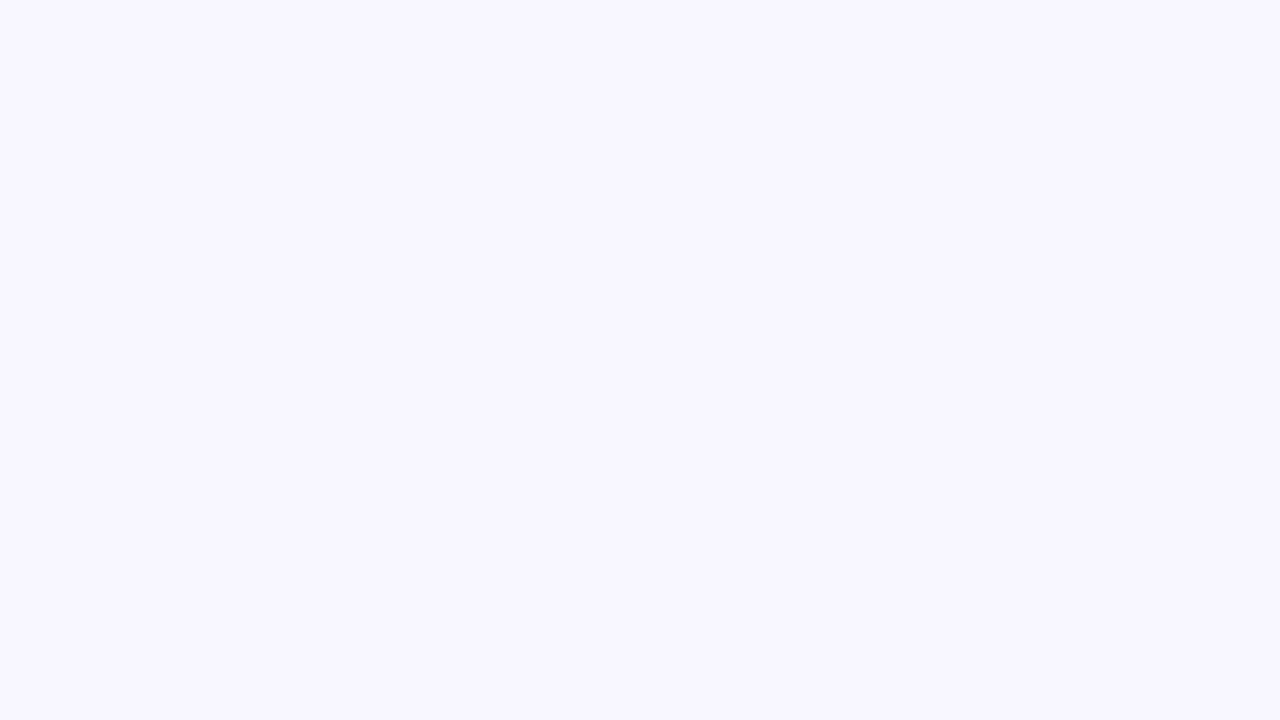
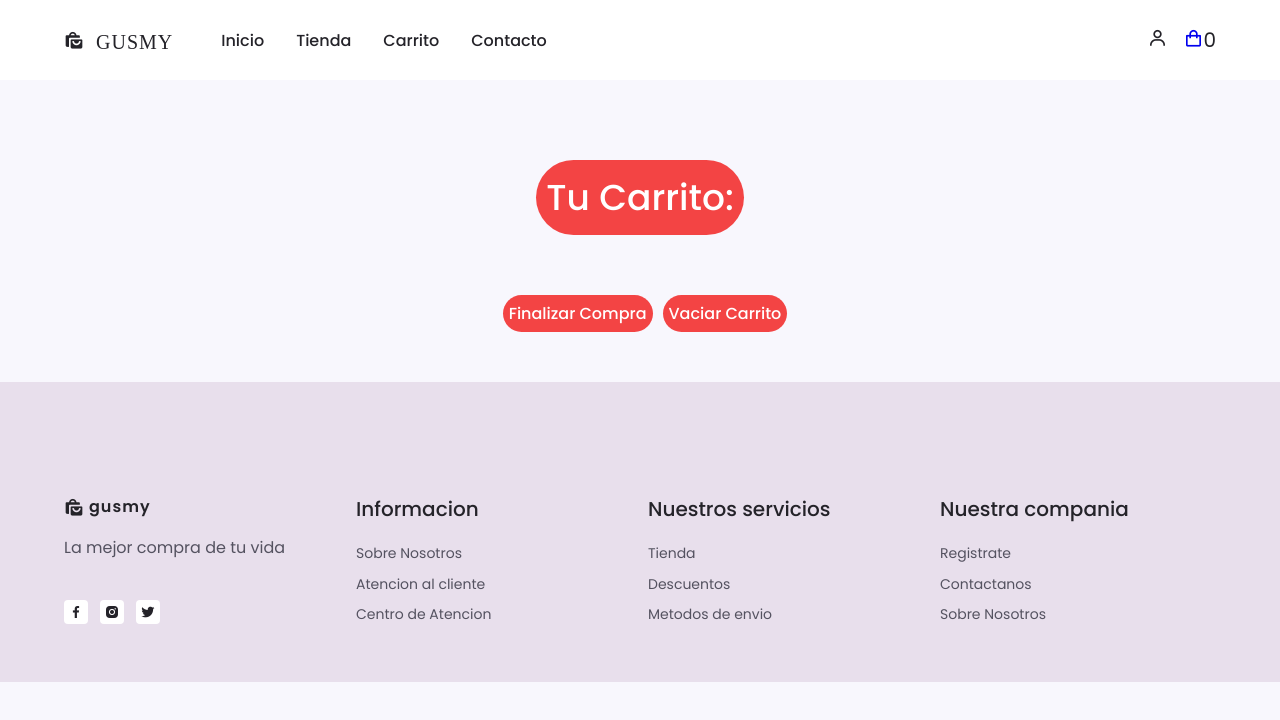
Before and after one commit to BrunoDC-dev/proyecto, a React (Create React App) app: page /cart in a window 1280 px wide. Before the commit this address had no page. Shown: the top 720 px of the page. Built offline with nearby package versions, Linux system fonts and the light colour scheme.

Commit message:
desafio cart context

```diff
--- a/package.json
+++ b/package.json
@@ -10,6 +10,7 @@
     "react-dom": "^18.2.0",
     "react-router-dom": "^6.3.0",
     "react-scripts": "5.0.1",
+    "sweetalert": "^2.1.2",
     "web-vitals": "^2.1.4"
   },
   "scripts": {
--- a/src/App.css
+++ b/src/App.css
@@ -206,7 +206,7 @@ input {
 
 .nav_btns {
     display: flex;
-    align-items: center;
+    align-items: baseline;
     column-gap: 1rem;
     margin-left: auto;
 }
@@ -216,6 +216,11 @@ input {
 .nav_shop {
     font-size: 1.25rem;
     cursor: pointer;
+}
+
+.nav_shop {
+    display: flex;
+    align-items: baseline;
 }
 
 .nav_list {
@@ -293,11 +298,29 @@ input {
     padding: 10px;
     margin: 5px;
     border-radius: 40px;
+    display: flex;
+    justify-content: flex-end;
+    flex-direction: column;
 }
 
 .product-details {
     display: flex;
-    justify-content: space-between;
+    align-items: baseline;
+}
+
+.times,
+.minus,
+.add {
+    font-size: 24px;
+}
+
+.itemprice {
+    margin-right: 8px;
+    font-size: 22px;
+}
+
+.itemprice span {
+    color: #151515;
 }
 
 .title_product {
@@ -329,8 +352,13 @@ input {
     color: #fdf9ff;
     width: 100px;
     height: 40px;
-    border-radius: 20px;
+    border-radius: 30px;
     transition: all 0.5s;
+    font-size: 15px;
+}
+
+.fix {
+    font-size: 14px;
 }
 
 .product_button:hover {
@@ -468,15 +496,135 @@ button.button_link {
 .itemcount {
     display: flex;
     align-items: center;
+    margin-bottom: 8px;
+    margin-top: 4px;
 }
 
 .itemcount p {
-    font-size: 20px;
+    font-size: 23px;
     margin-left: 5px;
     margin-right: 5px;
 }
 
 .count_box {
     display: flex;
+    align-items: baseline;
+}
+
+.itemcount_container {
+    display: flex;
+    flex-direction: column;
+}
+
+.button_container {
+    display: flex;
+}
+
+.cart_container {
+    display: flex;
+    align-items: center;
+    justify-content: center;
+    margin-bottom: 30px;
+}
+
+.cart_img_box {
+    background-color: var(--bg-black-50);
+    border-radius: 20px;
+    box-shadow: 2px 3px 1px #e8dfec;
+    margin-right: 20px;
+}
+
+.cart_img {
+    max-height: 100px;
+    max-width: 100px;
+}
+
+.cart_info_box {
+    background-color: var(--bg-black-50);
+    height: 100px;
+    max-width: fit-content;
+    border-radius: 10px;
+    display: flex;
+    flex-direction: column;
+    justify-content: space-around;
+    padding: 10px;
     align-items: center;
 }
+
+.cart_name_box {
+    display: flex;
+    align-items: baseline;
+}
+
+.cart_name_box h1 {
+    margin-right: 15px;
+    font-size: 23px;
+}
+
+.cart_name_box h2 {
+    font-size: 16px;
+}
+
+.cart_cantidad {
+    margin-right: 16px;
+    font-size: 18px;
+}
+
+.cart_title {
+    text-align: center;
+    font-size: 18px;
+    margin-top: 160px;
+    display: flex;
+    justify-content: center;
+    margin-bottom: 60px;
+}
+
+.cart_title h1 {
+    background-color: var(--first-color);
+    color: #fff;
+    border-radius: 40px;
+    padding: 10px;
+}
+
+span {
+    color: var(--first-color);
+}
+
+.cart_button {
+    background-color: var(--first-color);
+    font-size: 14px;
+    padding: 6px;
+    color: #fff;
+    border-radius: 20px;
+    cursor: pointer;
+    transition: all 0.3s;
+    margin-bottom: 10px;
+}
+
+.cart_button:hover {
+    background-color: #151515;
+    color: var(--first-color);
+}
+
+.clean_cart {
+    background-color: var(--first-color);
+    font-size: 16px;
+    padding: 6px;
+    color: #fff;
+    border-radius: 20px;
+    cursor: pointer;
+    transition: all 0.3s;
+    margin-left: 10px;
+}
+
+.clean_cart:hover {
+    background-color: #151515;
+    color: var(--first-color);
+}
+
+.clean_box {
+    display: flex;
+    justify-content: center;
+    margin-top: 60px;
+    align-items: baseline;
+}
--- a/src/components/CartWidget.jsx
+++ b/src/components/CartWidget.jsx
@@ -1,12 +1,23 @@
 import React from "react";
+import { useContext } from "react";
+import { Link } from "react-router-dom";
+import CartContext from "../context/CartContext";
 const Cart = ()=>{
+    const {items} = useContext(CartContext)
+    let itemsInCart = 0;
+    items.map((item)=>{
+        itemsInCart = itemsInCart + item.qty;
+})
     return(
         <div class="nav_btns">
         <div class="login_toggle" id="login-button">
             <i class="bx bx-user"></i>
         </div>
         <div class="nav_shop" id="cart-shop">
-            <i class="bx bx-shopping-bag"></i>
+          <Link to={'/cart'}><i class="bx bx-shopping-bag"></i></Link>
+            <div className="itemsInCart">
+                {itemsInCart}
+            </div>
         </div>
     </div>
     );
--- a/src/components/ItemCount.jsx
+++ b/src/components/ItemCount.jsx
@@ -1,11 +1,11 @@
 import React from "react";
-import { useState } from "react";
-import products from "../detail";
-const ItemCount= ({stock,initial,onAdd,price})=>{
+import { useState} from "react";
+import { Link } from "react-router-dom";
+const ItemCount= ({initial,addItem,price,item})=>{
     const[count, setCount] = useState(initial);
     const[resutl, setResult]= useState(count*price)
     const incrementar = ()=>{
-        if(count < stock) {
+        if(count < 100) {
             setCount( count + 1);
             setResult((count + 1)*price)
         } else {
@@ -19,28 +19,25 @@ const ItemCount= ({stock,initial,onAdd,price})=>{
                 }
     }
     return(
-            <><div className="multiplier">
+            <>
+        <div className="itemcount_container">
             <div className="count_box">
-
-                    <h3>x{count}</h3>
-                <    button className="minus" onClick={decrementar}>-</button>
-                    <button className="result"
-                    onClick={() => {
-                    if (count <= stock) {
-                    onAdd(count);
-                    } else {
-                    alert("no hay suficientes productos");
-                     }
-                    } }></button>
+                <p className="itemprice"><span>$</span>{price}</p>
+                <h3 className="times">x {count}</h3>
+                <button className="minus" onClick={decrementar}>-</button>
                 <button className="add" onClick={incrementar}>+</button>
-
             </div>
             <div className="itemcount">
                 <p>Total:</p>
-                    <p>${resutl}</p>
-                    <h3>stock: {stock}</h3>
+                <p className="resultado">${resutl}</p>
+            </div>
+            <div className="button_container">
+            <button className="product_button fix"onClick={() => addItem(item,count,resutl)}>
+                    Agregar al carrito</button>
+             <button className="product_button detial_button" >  <Link to={'/cart'} className="button_link">Ver Carrito</Link></button>
             </div>
         </div>
+
             </>
     );
 }
--- a/src/components/Itemdetail.jsx
+++ b/src/components/Itemdetail.jsx
@@ -1,4 +1,4 @@
-import React from "react";
+import React, { useContext } from "react";
 import Footer from "./Footer";
 import Navmain from "./NavMain";
 import { useParams, Link} from "react-router-dom";
@@ -12,6 +12,7 @@ import new_1 from '../img/new-1.png'
 import new_2 from '../img/new-2.png'
 import new_6 from '../img/new-6.png'
 import ItemCount from "./ItemCount";
+import CartContext from "../context/CartContext";
 const DetailItem = ()=>{
     const {id}= useParams();
     const product = [{
@@ -91,6 +92,7 @@ const DetailItem = ()=>{
 
     }
 ];
+const {addItem} = useContext(CartContext)
 
     return(<>
         <Navmain></Navmain>
@@ -107,15 +109,14 @@ const DetailItem = ()=>{
                     <div>
                     <p className="detail_detail">{product.details}</p>
                     <div className="detail_box">
-                    <p className="detail_price">${product.price}</p>
                     <ItemCount
+                        item={product}
                         stock={product.stock}
                         initial={1}
-                        onAdd={(n) => alert(`Agregaados ${n} productos`)}
+                        addItem= {addItem}
                         price={product.price}>
                     </ItemCount>
                     </div>
-                    <button className="product_button detial_button"><Link to={`/product/${id}/cart`}className="button_link">Comprar</Link></button>
                     </div>
                 </div>
                </div>
--- a/src/components/cartpage.jsx
+++ b/src/components/cartpage.jsx
@@ -1,10 +1,51 @@
-import React from "react";
+import React,{useContext} from "react";
+import CartContext from "../context/CartContext";
+import Footer from "./Footer";
+import Navmain from "./NavMain";
 const CartPage = ()=>{
+    const {items, removeItem, clearItems,purchaseitems}= useContext(CartContext);
     return(
-        <div><h1>page still in progress</h1>
-        <h2>tahnks for waiting
-        </h2></div>
-
+        <>
+         <Navmain></Navmain>
+         <div className="cart_title">
+         <h1 >Tu Carrito:</h1>
+         </div>
+        <div>
+            {items.map((item)=>(
+                <div className="cart_container" key={item.id}>
+                    <div className="cart_img_box">
+                        <img
+                        src={item.img}
+                        alt={item.name} className="cart_img"/>
+                    </div>
+                    <div className="cart_info_box">
+                        <div className="cart_name_box">
+                            <h1>
+                                {item.name}
+                            </h1>
+                            <h2>
+                                <span>Precio:</span>  $ {item.price}
+                            </h2>
+                        </div>
+                        <div className="cart_name_box">
+                             <h2 className="cart_cantidad">
+                                <span>Cantidad:</span> {item.qty}
+                            </h2>
+                            <h2>
+                                <span>Total:</span> ${item.result}
+                            </h2>
+                        </div>
+                        <h2 className="cart_button" onClick={()=>removeItem(item.id)}>Borrar Producto</h2>
+                    </div>
+                </div>
+            ))}
+            <div className="clean_box">
+            <h2 className="clean_cart" onClick={()=> purchaseitems()}> Finalizar Compra</h2>
+            <h2 className="clean_cart" onClick={()=> clearItems()}>Vaciar Carrito</h2>
+            </div>
+        </div>
+        <Footer></Footer>
+        </>
     );
 };
 export default CartPage;
--- /dev/null
+++ b/src/context/CartContext.jsx
@@ -0,0 +1,46 @@
+
+import React, {createContext,useState,useContext} from "react";
+import swal from "sweetalert";
+const CartContext = createContext({});
+export const  CartProvider =({children}) =>{
+    const [items, setItems]= useState([])
+    const isIncart = (id)=>{
+        const found = items.find(item => item.id == id);
+        return found
+    }
+    const addItem = (item,count,result)=>{
+        console.log(items)
+        isIncart(item.id)
+        ?
+        setItems(items.map((prod)=>{
+            if (prod.id== item.id) {
+                prod.qty+=count
+                prod.result+=result
+            }
+            return prod
+        }))
+        :
+        setItems([...items,{id: item.id, img:item.img,result:result, name:item.title,price:item.price,qty:count}])
+    }
+    const removeItem =(id)=>{
+        setItems(items.filter(item=>item.id!==id))
+    }
+    const clearItems=()=>{
+        setItems([]);
+    }
+    const purchaseitems=()=>{
+        setItems([])
+        swal({
+            title: "Compra realizada",
+            text: "Gracias por tu compra",
+            icon: "success",
+            button: "Continuar",
+          });
+    }
+    return(
+    <CartContext.Provider value={{items, addItem, removeItem,clearItems,purchaseitems}}>
+        {children}
+    </CartContext.Provider>
+)
+}
+export default CartContext;
--- a/src/index.js
+++ b/src/index.js
@@ -5,18 +5,21 @@ import App from './App';
 import { BrowserRouter, Route, Routes } from 'react-router-dom';
 import DetailItem from './components/Itemdetail';
 import CartPage from './components/cartpage';
-
+import { CartProvider } from './context/CartContext';
 
 const root = ReactDOM.createRoot(document.getElementById('root'));
 root.render(
     <React.StrictMode >
+        <CartProvider>
     <BrowserRouter>
     <Routes>
         <Route path='/'element={<App></App>}></Route>
-        <Route path='/product/:id/cart' element={<CartPage></CartPage>}></Route>
+        <Route path='/cart' element={<CartPage></CartPage>}></Route>
         <Route path='/inicio'element={<App></App>}></Route>
         <Route path='/product/:id'element={<DetailItem></DetailItem>}></Route>
     </Routes>
     </BrowserRouter>
+    </CartProvider>
     </React.StrictMode>
+
 );
```
Also changed, not shown: 1 other file (tests, documents, lock files or other folders). Lines whose indentation alone changed are shown as unchanged.
